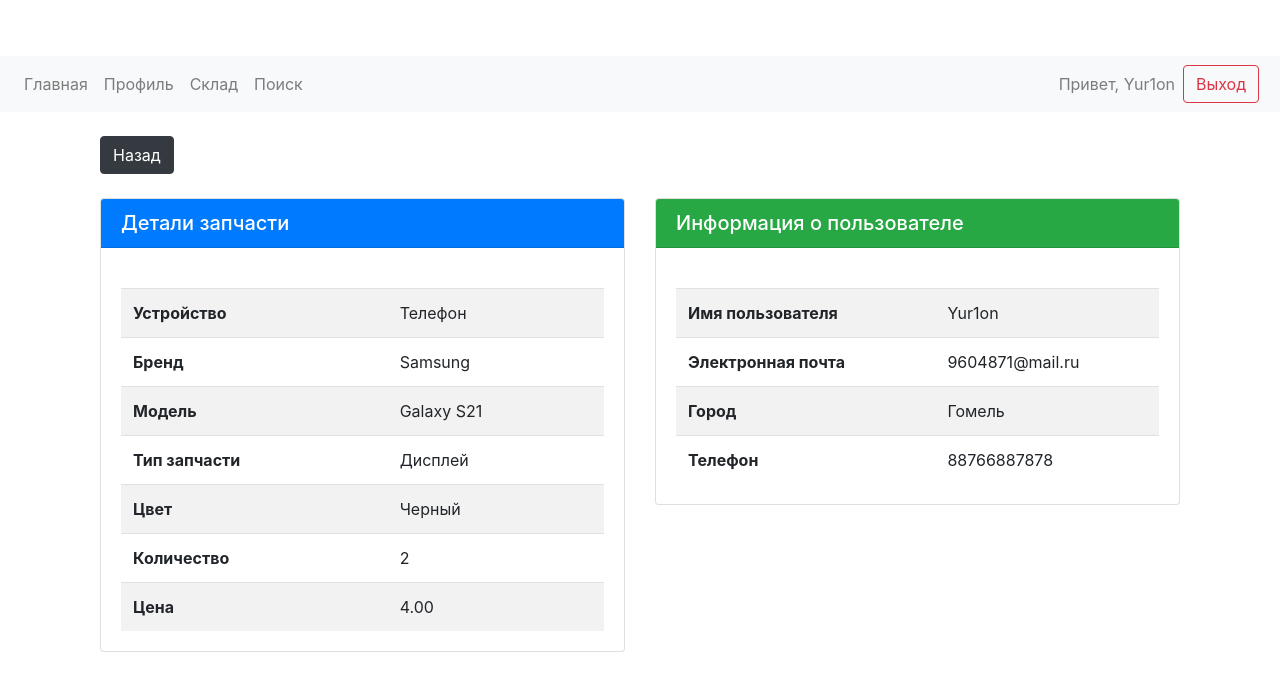
After one commit to yur1on/sclad3, a Django app: page /part/1/ in a window 1280 px wide. The commit adds this page. Shown: the top 691 px of the page. Run offline with Django 4.2, Linux system fonts and the light colour scheme; a user stored in the database is signed in; data comes from the database, SQL or seed files in the repository; both versions use the stored data as it was after the commit; some libraries are stand-ins or nearby versions.

Commit message:
добавлена просмотр запчасти в поиске запчастей глобальном

```diff
--- a/warehouse/models.py
+++ b/warehouse/models.py
@@ -7,10 +7,11 @@ class Part(models.Model):
     brand = models.CharField(max_length=100)
     model = models.CharField(max_length=100)
     part_type = models.CharField(max_length=100)
-    color = models.CharField(max_length=50, blank=True, null=True)  # Поле для цвета
+    color = models.CharField(max_length=50, blank=True, null=True)
     quantity = models.IntegerField()
     price = models.DecimalField(max_digits=10, decimal_places=2)
     image = models.ImageField(upload_to='part_images/', blank=True, null=True)
+    created_at = models.DateTimeField(auto_now_add=True)  # Установи auto_now_add=True
 
     def __str__(self):
         return f"{self.device} - {self.brand} - {self.model} - {self.part_type}"
--- /dev/null
+++ b/warehouse/templates/warehouse/part_detail.html
@@ -0,0 +1,80 @@
+{% extends 'warehouse/base.html' %}
+{% block title %}Информация о запчасти{% endblock %}
+{% block content %}
+<div class="container">
+    <a href="{% url 'search' %}" class="btn btn-dark mb-4">Назад</a>
+    <div class="row">
+        <div class="col-md-6">
+            <div class="card">
+                <div class="card-header bg-primary text-white">
+                    <h5 class="mb-0">Детали запчасти</h5>
+                </div>
+                <div class="card-body">
+                    {% if part.image %}
+                        <div class="text-center mb-3">
+                            <img src="{{ part.image.url }}" alt="Изображение запчасти" class="img-fluid" style="max-width: 300px; height: auto;">
+                        </div>
+                    {% endif %}
+                    <table class="table table-striped">
+                        <tr>
+                            <th>Устройство</th>
+                            <td>{{ part.device }}</td>
+                        </tr>
+                        <tr>
+                            <th>Бренд</th>
+                            <td>{{ part.brand }}</td>
+                        </tr>
+                        <tr>
+                            <th>Модель</th>
+                            <td>{{ part.model }}</td>
+                        </tr>
+                        <tr>
+                            <th>Тип запчасти</th>
+                            <td>{{ part.part_type }}</td>
+                        </tr>
+                        <tr>
+                            <th>Цвет</th>
+                            <td>{{ part.color }}</td>
+                        </tr>
+                        <tr>
+                            <th>Количество</th>
+                            <td>{{ part.quantity }}</td>
+                        </tr>
+                        <tr>
+                            <th>Цена</th>
+                            <td>{{ part.price }}</td>
+                        </tr>
+                    </table>
+                </div>
+            </div>
+        </div>
+        <div class="col-md-6">
+            <div class="card">
+                <div class="card-header bg-success text-white">
+                    <h5 class="mb-0">Информация о пользователе</h5>
+                </div>
+                <div class="card-body">
+                    <table class="table table-striped">
+                        <tr>
+                            <th>Имя пользователя</th>
+                            <td>{{ part.user.username }}</td>
+                        </tr>
+                        <tr>
+                            <th>Электронная почта</th>
+                            <td>{{ part.user.email }}</td>
+                        </tr>
+                        <tr>
+                            <th>Город</th>
+                            <td>{{ part.user.profile.city }}</td>
+                        </tr>
+                        <tr>
+                            <th>Телефон</th>
+                            <td>{{ part.user.profile.phone }}</td>
+                        </tr>
+                    </table>
+                </div>
+            </div>
+        </div>
+    </div>
+</div>
+{% endblock %}
--- a/warehouse/templates/warehouse/search.html
+++ b/warehouse/templates/warehouse/search.html
@@ -120,7 +120,7 @@
         <th>Номер телефона</th>
     </tr>
     {% for result in results %}
-            <tr>
+    <tr onclick="window.location.href='{% url 'part_detail' result.id %}'" style="cursor:pointer;">
         <td>{{ result.device }}</td>
         <td>{{ result.brand }}</td>
         <td>{{ result.model }}</td>
@@ -142,6 +142,7 @@
     </tr>
     {% endfor %}
 </table>
+
     </div>
 
     <script>
--- a/warehouse/urls.py
+++ b/warehouse/urls.py
@@ -15,4 +15,5 @@ urlpatterns = [
     path('logout/', logout_view, name='logout'),
     path('export_excel/', views.export_excel, name='export_excel'),
     path('filter_parts/', views.filter_parts, name='filter_parts'),
+    path('part/<int:part_id>/', views.part_detail, name='part_detail'),
 ]
--- a/warehouse/views.py
+++ b/warehouse/views.py
@@ -2,15 +2,13 @@
 from django.contrib.auth import authenticate, login
 from django.contrib.auth import logout
 from django.shortcuts import render, redirect, get_object_or_404
-from django.db.models import Q
 from django.shortcuts import render, redirect
 from .forms import PartForm
 from .forms import UserRegisterForm
+from django.http import JsonResponse
 from django.contrib.auth.decorators import login_required
-from django.http import JsonResponse
-from django.http import JsonResponse
+from django.shortcuts import render, get_object_or_404
 from .models import Part
-from django.contrib.auth.decorators import login_required
 def home(request):
     return render(request, 'warehouse/home.html')
 
@@ -111,10 +109,10 @@ def search(request):
     brand = request.GET.get('brand')
     model = request.GET.get('model')
     part_type = request.GET.get('part_type')
-    color = request.GET.get('color')  # Добавлен цвет
+    color = request.GET.get('color')
     city = request.GET.get('city')
 
-    results = Part.objects.all()
+    results = Part.objects.all().order_by('-created_at')  # Ordering by creation time
 
     if query:
         results = results.filter(device__icontains=query)
@@ -125,7 +123,7 @@ def search(request):
     if part_type:
         results = results.filter(part_type__icontains=part_type)
     if color:
-        results = results.filter(color__icontains=color)  # Фильтрация по цвету
+        results = results.filter(color__icontains=color)
     if city:
         results = results.filter(user__profile__city__icontains=city)
 
@@ -236,3 +234,11 @@ def filter_parts(request):
     ]
 
     return JsonResponse({'parts': parts_data})
+
+
+
+
+@login_required
+def part_detail(request, part_id):
+    part = get_object_or_404(Part, id=part_id)
+    return render(request, 'warehouse/part_detail.html', {'part': part})
```
Also changed, not shown: warehouse/templates/warehouse/add_part.html (+61 -1 lines), db.sqlite3, media/part_images/759725_0KZrNr6.jpg (added), media/part_images/759725_AoRXdvG.jpg (added), media/part_images/_image-5.png (added), media/part_images/p_2371488_1_slidertop2_oFod1NJ.jpg (added), warehouse/migrations/0014_part_created_at.py (added), warehouse/migrations/0015_remove_part_created_at.py (added), warehouse/migrations/0016_part_created_at.py (added), warehouse/migrations/0017_alter_part_created_at.py (added). Lines whose indentation alone changed are shown as unchanged.
